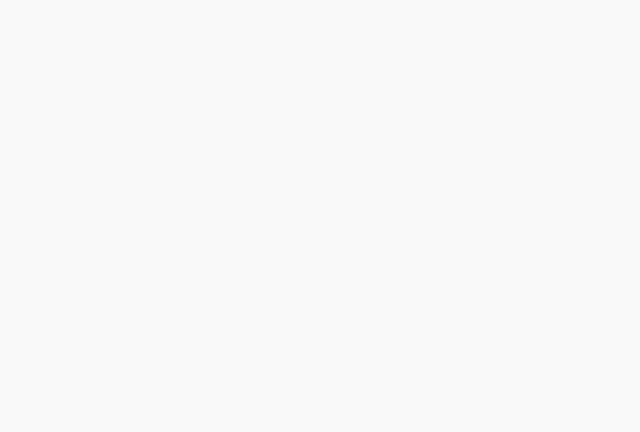
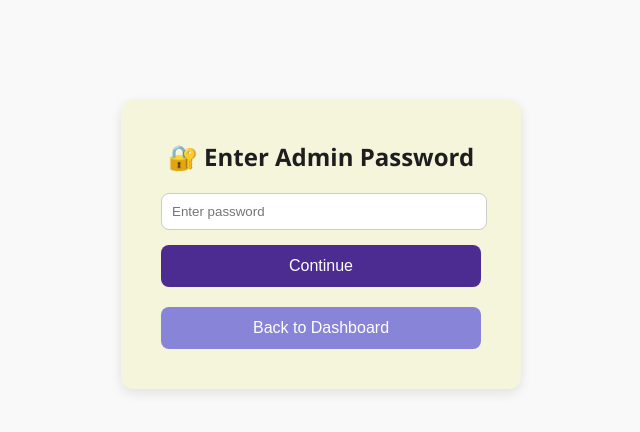
Before and after one commit to ShaniHalali/Portal_ads_dashboard_REACT_TYPEJS, a React (Vite) app: page /auth in a window 1280 px wide. Before the commit this address had no page. Shown: the top 432 px of the page, without its empty margins (319-959 px from the left). Built offline with nearby package versions, Linux system fonts and the light colour scheme.

Commit message:
create Ad form + password

```diff
--- a/src/App.tsx
+++ b/src/App.tsx
@@ -2,11 +2,14 @@
 import { Routes, Route } from "react-router-dom";
 import Dashboard from "./pages/Dashboard";
 import CreateAd from "./pages/CreateAd";
+import AuthPage from "./pages/AuthPage";
+
 
 function App() {
   return (
     <Routes>
       <Route path="/" element={<Dashboard />} />
+      <Route path="/auth" element={<AuthPage />} />
       <Route path="/create" element={<CreateAd />} />
     </Routes>
   );
--- a/src/components/Header.tsx
+++ b/src/components/Header.tsx
@@ -19,7 +19,7 @@ const Header = () => {
         <Link to="/" style={{ color: "white", marginRight: "30px" }}>
           Dashboard
         </Link>
-        <Link to="/create" style={{ color: "white", marginRight: "70px" }}>
+        <Link to="/auth" style={{ color: "white", marginRight: "70px" }}>
           Create Ad
         </Link>
       </nav>
--- /dev/null
+++ b/src/pages/AuthPage.tsx
@@ -0,0 +1,91 @@
+import React, { useState } from "react";
+import { useNavigate } from "react-router-dom";
+
+const AuthPage = () => {
+  const [password, setPassword] = useState("");
+  const [error, setError] = useState("");
+  const navigate = useNavigate();
+
+  const handleSubmit = (e: React.FormEvent) => {
+    e.preventDefault();
+    if (password === "CreateAd1234") {
+      navigate("/create");
+    } else {
+      setError("❌ Incorrect password. Please try again.");
+    }
+  };
+
+  return (
+    <div style={{ display: "flex", justifyContent: "center", marginTop: "100px" }}>
+      <form
+        onSubmit={handleSubmit}
+        style={{
+          backgroundColor: "#F5F5DC",
+          padding: "40px",
+          borderRadius: "12px",
+          boxShadow: "0 4px 12px rgba(0,0,0,0.1)",
+          width: "320px",
+        }}
+      >
+        <h2 style={{ textAlign: "center", marginBottom: "20px" }}>🔐 Enter Admin Password</h2>
+
+        <input
+          type="password"
+          placeholder="Enter password"
+          value={password}
+          onChange={(e) => setPassword(e.target.value)}
+          style={{
+            width: "95%",
+            padding: "10px",
+            borderRadius: "8px",
+            border: "1px solid #ccc",
+            marginBottom: "15px",
+
+          }}
+        />
+
+        {error && (
+          <div style={{ color: "red", marginBottom: "10px", textAlign: "center" }}>
+            {error}
+          </div>
+        )}
+
+        <button
+          type="submit"
+          style={{
+            width: "100%",
+            padding: "12px",
+            backgroundColor: "#4D2C91",
+            color: "white",
+            border: "none",
+            borderRadius: "8px",
+            cursor: "pointer",
+
+          }}
+
+        >
+          Continue
+        </button>
+
+        <button
+        onClick={() => navigate("/")}
+          type="submit"
+          style={{
+            width: "100%",
+            padding: "12px",
+            backgroundColor: "#8884d8",
+            color: "white",
+            border: "none",
+            borderRadius: "8px",
+            cursor: "pointer",
+            marginTop: "20px"
+          }}
+        >
+          Back to Dashboard
+        </button>
+      </form>
+    </div>
+  );
+};
+
+export default AuthPage;
--- a/src/pages/CreateAd.tsx
+++ b/src/pages/CreateAd.tsx
@@ -72,7 +72,7 @@ const CreateAd = () => {
           padding: "50px",
           maxWidth: "350px",
           margin: "0 auto",
-          backgroundColor: "#8884d8",
+          backgroundColor: "#F5F5DC",
           marginTop: "50px",
           marginBottom: "20px",
           borderRadius: "16px",
```
Also changed, not shown: src/pages/Dashboard.tsx (line endings or trailing spaces).
